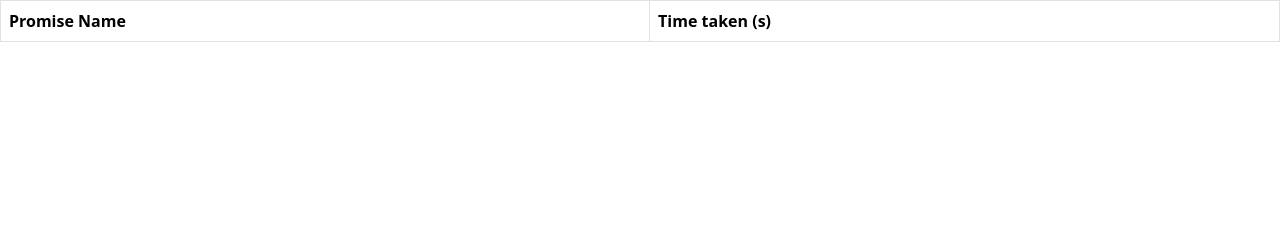
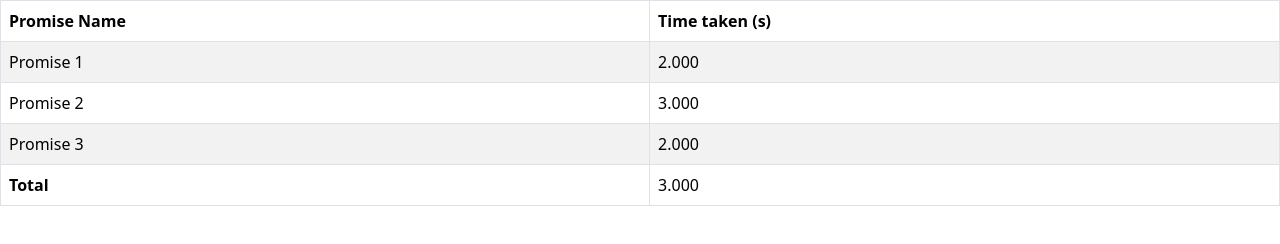
Before and after one commit to acciojob/wait-for-multiple-promises-RohitAwase, a website: page main.html in a window 1280 px wide. Drawn offline with nearby package versions, Linux system fonts and the light colour scheme.

Commit message:
created a submission

```diff
--- a/main.html
+++ b/main.html
@@ -20,7 +20,11 @@
           <th>Time taken (s)</th>
         </tr>
       </thead>
-      <tbody id="output"></tbody>
+      <tbody id="output">
+		  <tr>
+               <td colspan="2">Loading...</td>
+          </tr>
+	  </tbody>
     </table>
 
     <script type="text/javascript" src="./script.js"></script>
--- a/script.js
+++ b/script.js
@@ -1 +1,46 @@
-//your JS code here. If required.
+
+const output = document.getElementById("output");
+
+function createPromise() {
+  const time = Math.floor(Math.random() * 3) + 1;
+
+  return new Promise((resolve) => {
+    setTimeout(() => {
+      resolve(time);
+    }, time * 1000);
+  });
+}
+
+const startTime = Date.now();
+
+const promises = [
+  createPromise(),
+  createPromise(),
+  createPromise()
+];
+
+Promise.all(promises).then((results) => {
+  const totalTime = (Date.now() - startTime) / 1000;
+
+  output.innerHTML = "";
+
+  results.forEach((time, index) => {
+    const row = document.createElement("tr");
+
+    row.innerHTML = `
+      <td>Promise ${index + 1}</td>
+      <td>${time.toFixed(3)}</td>
+    `;
+
+    output.appendChild(row);
+  });
+
+  const totalRow = document.createElement("tr");
+
+  totalRow.innerHTML = `
+    <td><strong>Total</strong></td>
+    <td>${totalTime.toFixed(3)}</td>
+  `;
+
+  output.appendChild(totalRow);
+});
```
